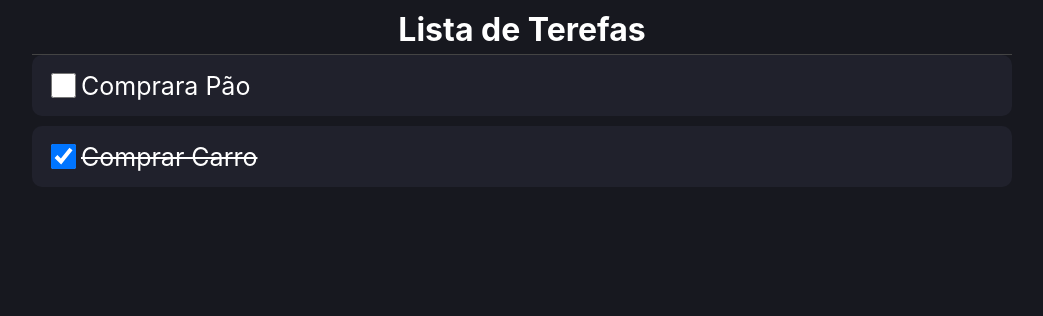
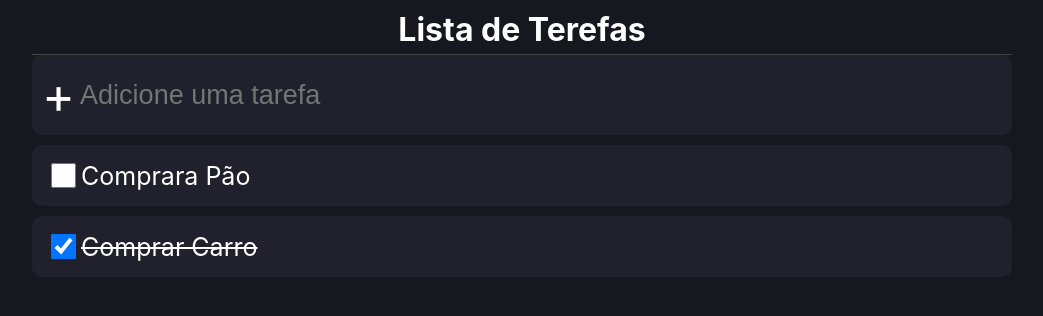
Before and after one commit to curioussdev/ReactTS-5-Projects, a React (Create React App) app in the folder lista-tarefas/: page / in a window 1280 px wide. Shown: the top 316 px of the page, without its empty margins (118-1161 px from the left). Built offline with nearby package versions, Linux system fonts and the light colour scheme.

Commit message:
addArea task

```diff
--- a/lista-tarefas/src/App.tsx
+++ b/lista-tarefas/src/App.tsx
@@ -2,6 +2,7 @@ import React, { useState } from 'react';
 import * as C from './App.styles';
 import { Item } from './types/item';
 import { ListItem } from './components/ListItem';
+import { AddArea } from './components/AddArea';
 
 const App = () => {
   const [ list, setList ] = useState<Item[]>([
@@ -16,7 +17,7 @@ const App = () => {
       <C.Area>
         <C.Header>Lista de Terefas</C.Header>
 
-        {/* Area de adicionar tarefas*/}
+        <AddArea />
 
         { list.map((item, index) => (
           <ListItem key={index}  item={item}/>
--- /dev/null
+++ b/lista-tarefas/src/components/AddArea/index.tsx
@@ -0,0 +1,15 @@
+import { useState } from 'react';
+import * as C from './styles';
+
+export const AddArea = () => {
+    const [inputText, setInputText] = useState('')
+    return (
+        <C.Container>
+            <div className="image">+</div>
+            <input type="text"
+                placeholder='Adicione uma tarefa'
+            />
+        </C.Container>
+
+    )
+}
--- /dev/null
+++ b/lista-tarefas/src/components/AddArea/styles.ts
@@ -0,0 +1,31 @@
+import styled from "styled-components";
+
+
+
+export const Container = styled.div`
+    display: flex;
+    background: #20212C;
+    padding: 10px;
+    margin-bottom: 10px;
+    border-radius: 10px;
+    align-items: center;
+
+    input{
+        width:100%;
+        border-radius: 10px;
+        height: 40px;
+        margin-right: 5px;
+        border: 0px ;
+        padding: 5px;
+        outline: 0;
+        background: transparent;
+        color: #fff;
+        font-size: 27px;
+    }
+
+    .image{
+
+        font-size: 50px;
+        color: #FFF;
+    }
+`;
```
